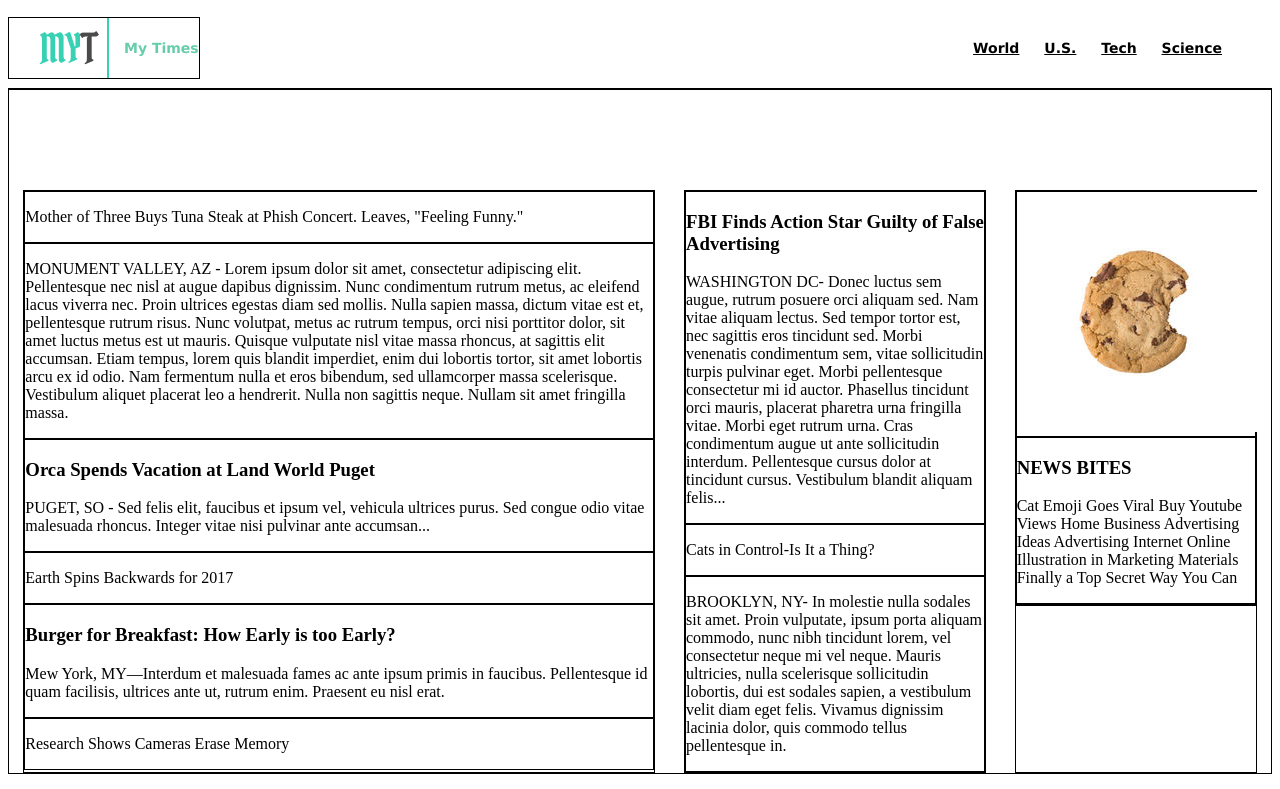
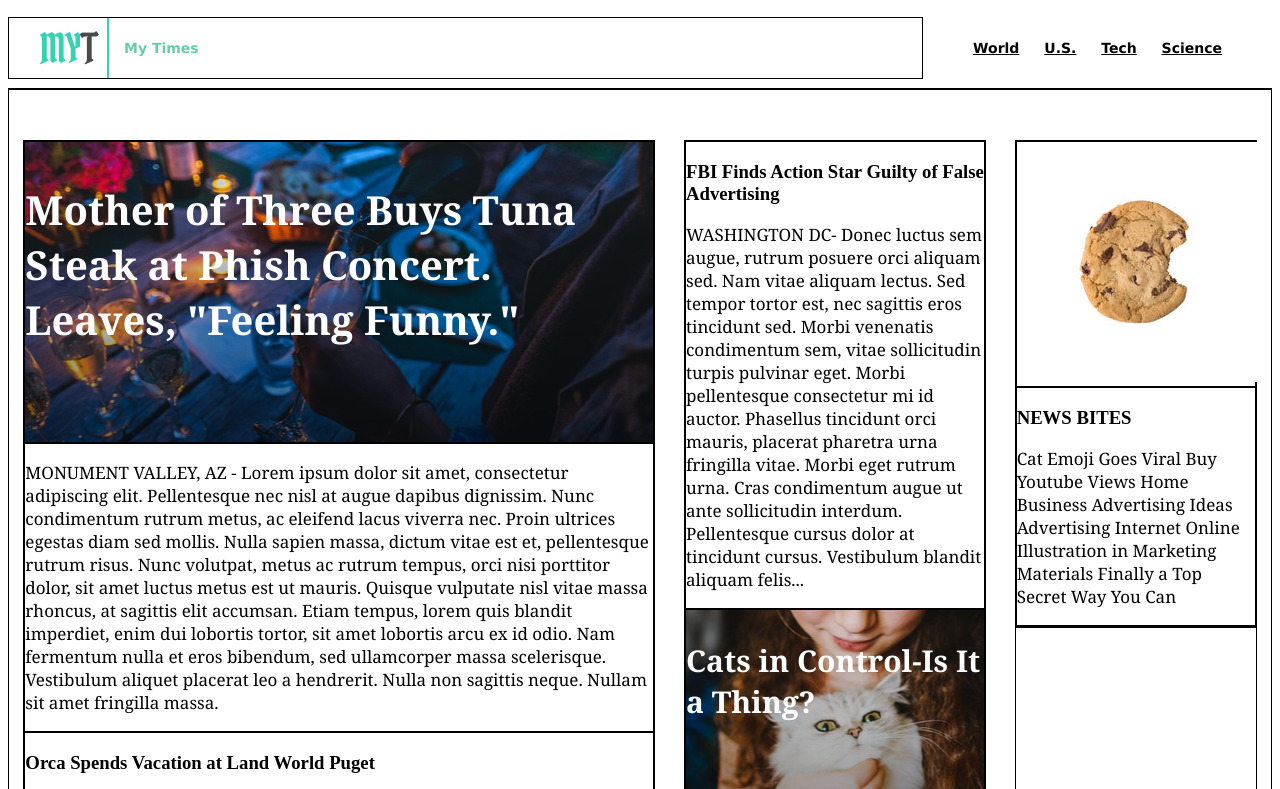
Before and after one commit to feishirleyg/My_Time, a plain HTML site: page index.html in a window 1280 px wide. Shown: the top 789 px of the page. Drawn offline with Linux system fonts and the light colour scheme.

Commit message:
Add images

```diff
--- a/Resources/style.css
+++ b/Resources/style.css
@@ -1,3 +1,4 @@
+                                /*header*/
 header{
     display: flex;
     font-family: Verdana;
@@ -14,6 +15,7 @@ header{
     padding-left: 30px;
     display:flex;
     align-items: center;
+    flex-grow:1;
 }
 
 .logo img{
@@ -35,11 +37,11 @@ a{
 div{
     border: 1px solid black;
 }
-
+                                  /*content*/
 .content{
     display:flex;
     justify-content: space-around;
-  padding-top:100px;
+    padding-top:50px;
 }
 .column{
       display:flex;
@@ -57,3 +59,39 @@ div{
 .right{
     width:240px;
 }
+p{
+    font-family: Georgia;
+    font-size: 17px;
+    color: black;
+}
+
+                                  /*images*/
+.image{
+    display:flex;
+    justify-content: center;
+    height:300px;
+}
+
+.image p{
+    font-family: Georgia;
+    font-weight: bold;
+    font-size: 30px;
+    color: white;
+}
+.main{
+    background-image: url("Main_Story.png");
+}
+
+.main p{
+  font-size:40px;
+}
+
+.fall{
+    background-image: url("Fall_Season.png");
+}
+.camera{
+    background-image: url("Hipster_Cameraman.png");
+}
+.cat{
+    background-image: url("Cat_CEO.png");
+}
--- a/index.html
+++ b/index.html
@@ -3,7 +3,7 @@
   <head>
     <meta charset="utf-8">
     <title>My Times</title>
-<link href="./Resources/style.css" type="text/css" rel="stylesheet">
+    <link href="./Resources/style.css" type="text/css" rel="stylesheet">
   </head>
 
   <body>
@@ -28,8 +28,10 @@
 
 <div class="content">
 
+<!--First Column-->
+
 <div class="column left">
-  <div>
+  <div class="image main">
       <p>Mother of Three Buys Tuna Steak at Phish Concert. Leaves, "Feeling Funny."</p>
   </div>
   <div>
@@ -39,30 +41,34 @@
       <h3>Orca Spends Vacation at Land World Puget</h3>
       <p>PUGET, SO - Sed felis elit, faucibus et ipsum vel, vehicula ultrices purus. Sed congue odio vitae malesuada rhoncus. Integer vitae nisi pulvinar ante accumsan...</p>
   </div>
-  <div>
+  <div class="image fall">
       <p>Earth Spins Backwards for 2017</p>
   </div>
   <div>
       <h3>Burger for Breakfast: How Early is too Early?</h3>
       <p>Mew York, MY—Interdum et malesuada fames ac ante ipsum primis in faucibus. Pellentesque id quam facilisis, ultrices ante ut, rutrum enim. Praesent eu nisl erat.</p>
   </div>
-  <div>
+  <div class="image camera">
       <p>Research Shows Cameras Erase Memory</p>
   </div>
 </div>
+
+<!--Second Column-->
 
 <div class="column middle">
   <div>
       <h3>FBI Finds Action Star Guilty of False Advertising </h3>
       <p>WASHINGTON DC- Donec luctus sem augue, rutrum posuere orci aliquam sed. Nam vitae aliquam lectus. Sed tempor tortor est, nec sagittis eros tincidunt sed. Morbi venenatis condimentum sem, vitae sollicitudin turpis pulvinar eget. Morbi pellentesque consectetur mi id auctor. Phasellus tincidunt orci mauris, placerat pharetra urna fringilla vitae. Morbi eget rutrum urna. Cras condimentum augue ut ante sollicitudin interdum. Pellentesque cursus dolor at tincidunt cursus. Vestibulum blandit aliquam felis...</p>
   </div>
-  <div>
+  <div class="image cat">
       <p>Cats in Control-Is It a Thing?</p>
   </div>
   <div>
       <p>BROOKLYN, NY- In molestie nulla sodales sit amet. Proin vulputate, ipsum porta aliquam commodo, nunc nibh tincidunt lorem, vel consectetur neque mi vel neque. Mauris ultricies, nulla scelerisque sollicitudin lobortis, dui est sodales sapien, a vestibulum velit diam eget felis. Vivamus dignissim lacinia dolor, quis commodo tellus pellentesque in.</p>
   </div>
 </div>
+
+<!--Third Column-->
 
 <div class="column right">
   <div>
```
Lines whose indentation alone changed are shown as unchanged.
